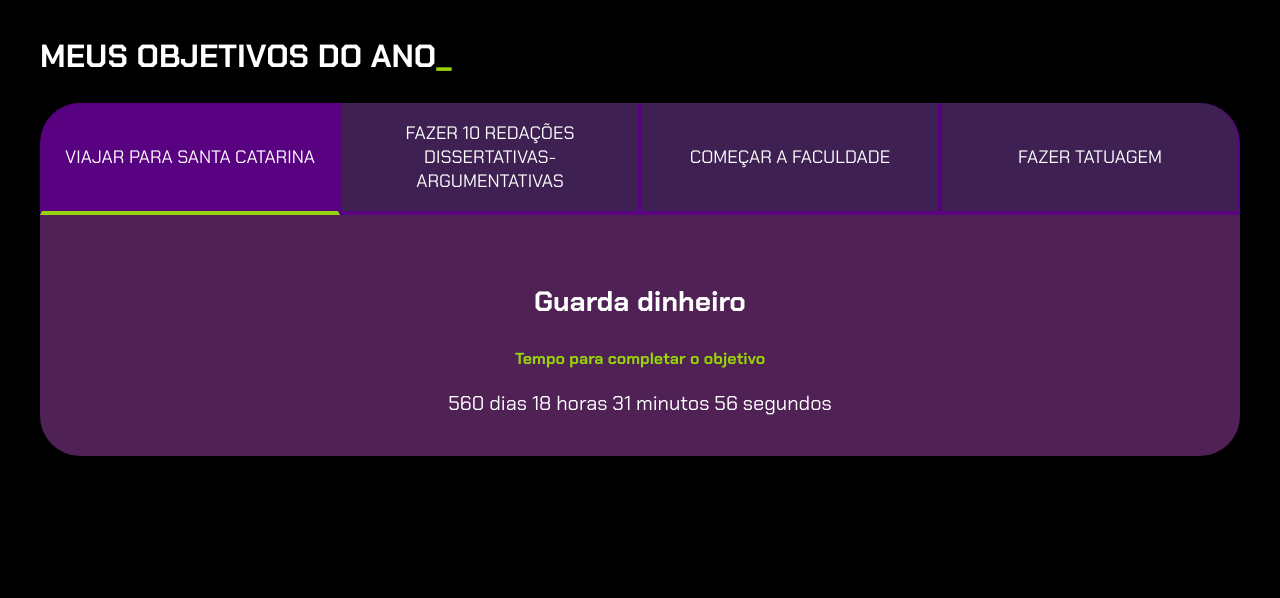
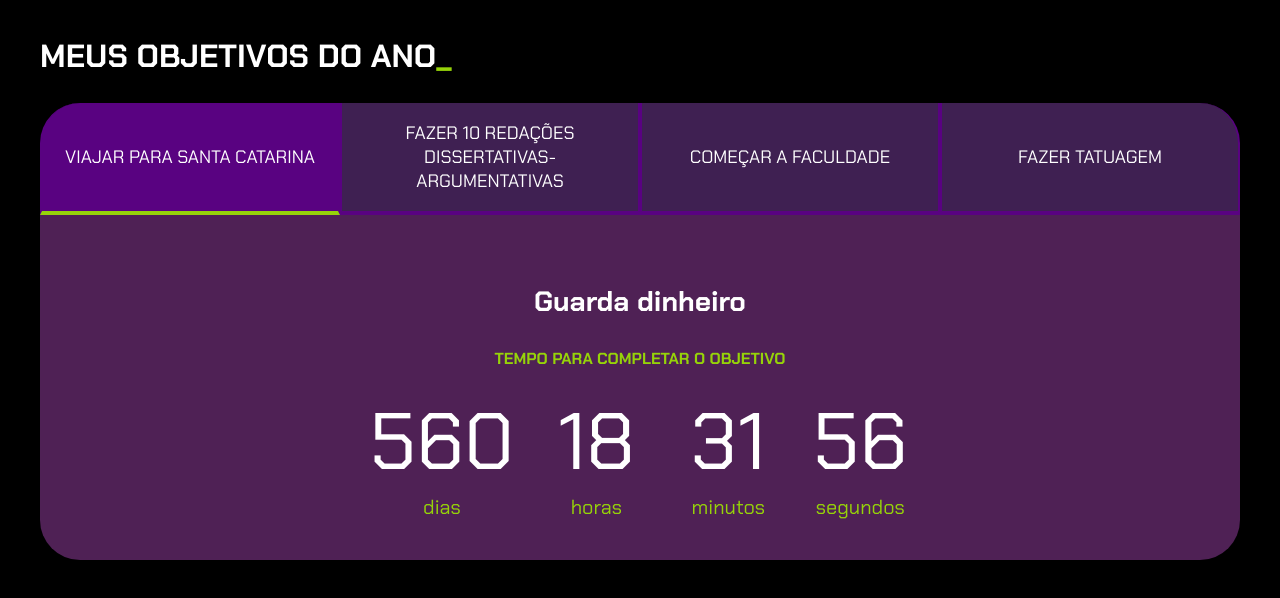
Before and after one commit to Drwexs/Novo, a plain HTML site: page index.html in a window 1280 px wide. Drawn offline with Linux system fonts and the light colour scheme.

Commit message:
Add files via upload

```diff
--- a/index.html
+++ b/index.html
@@ -24,24 +24,95 @@
                 <div class="aba-conteudo ativo">
                     <h3 class="aba-conteudo-titulo-principal">Guarda dinheiro</h3>
                     <h4 class="aba-conteudo-titulo-secundario">Tempo para completar o objetivo</h4>
-                    <div class="contador"></div>
+                    <div class="contador">
+                    <div class="contador-digito">
+                        <p class="contador-digito-numero" id="dias0"></p>
+                        <p class="contador-digito-texto">dias</p>
+                    </div>
+                    <div class="contador-digito">
+                        <p class="contador-digito-numero" id="horas0"></p>
+                        <p class="contador-digito-texto">horas</p>
+                    </div>
+                    <div class="contador-digito">
+                        <p class="contador-digito-numero" id="min0"></p>
+                        <p class="contador-digito-texto">minutos</p>
+                    </div>
+                    <div class="contador-digito">
+                        <p class="contador-digito-numero" id="seg0"></p>
+                        <p class="contador-digito-texto">segundos</p>
+                    </div>
+                </div>
                 </div>
                 <div class="aba-conteudo">
                     <h3 class="aba-conteudo-titulo-principal">4 Redações até agora</h3>
                     <h4 class="aba-conteudo-titulo-secundario">Tempo para completar o objetivo</h4>
-                    <div class="contador"></div>
+                    <div class="contador">
+                    <div class="contador-digito">
+                        <p class="contador-digito-numero" id="dias1"></p>
+                        <p class="contador-digito-texto">dias</p>
+                    </div>
+                    <div class="contador-digito">
+                        <p class="contador-digito-numero" id="horas1"></p>
+                        <p class="contador-digito-texto">horas</p>
+                    </div>
+                    <div class="contador-digito">
+                        <p class="contador-digito-numero" id="min1"></p>
+                        <p class="contador-digito-texto">minutos</p>
+                    </div>
+                    <div class="contador-digito">
+                        <p class="contador-digito-numero" id="seg1"></p>
+                        <p class="contador-digito-texto">segundos</p>
+                    </div>
+                </div>
+                </div>
 
-                </div>
+
                 <div class="aba-conteudo">
                     <h3 class="aba-conteudo-titulo-principal">Estudar para o ENEM/Vestibular</h3>
                     <h4 class="aba-conteudo-titulo-secundario">Tempo para completar o objetivo</h4>
-                    <div class="contador"></div>
+                    <div class="contador">
+                    <div class="contador-digito">
+                        <p class="contador-digito-numero" id="dias2"></p>
+                        <p class="contador-digito-texto">dias</p>
+                    </div>
+                    <div class="contador-digito">
+                        <p class="contador-digito-numero" id="horas2"></p>
+                        <p class="contador-digito-texto">horas</p>
+                    </div>
+                    <div class="contador-digito">
+                        <p class="contador-digito-numero" id="min2"></p>
+                        <p class="contador-digito-texto">minutos</p>
+                    </div>
+                    <div class="contador-digito">
+                        <p class="contador-digito-numero" id="seg2"></p>
+                        <p class="contador-digito-texto">segundos</p>
+                    </div>
+                </div>
+                </div>
 
-                </div>
+
                 <div class="aba-conteudo">
                     <h3 class="aba-conteudo-titulo-principal">Fazer pelo menos 1 tatuagem.</h3>
                     <h4 class="aba-conteudo-titulo-secundario">Tempo para completar o objetivo</h4>
-                    <div class="contador"></div>
+                    <div class="contador">
+                    <div class="contador-digito">
+                        <p class="contador-digito-numero" id="dias3"></p>
+                        <p class="contador-digito-texto">dias</p>
+                    </div>
+                    <div class="contador-digito">
+                        <p class="contador-digito-numero" id="horas3"></p>
+                        <p class="contador-digito-texto">horas</p>
+                    </div>
+                    <div class="contador-digito">
+                        <p class="contador-digito-numero" id="min3"></p>
+                        <p class="contador-digito-texto">minutos</p>
+                    </div>
+                    <div class="contador-digito">
+                        <p class="contador-digito-numero" id="seg3"></p>
+                        <p class="contador-digito-texto">segundos</p>
+                    </div>
+                </div>
+                </div>
 
                 </div>
             </div>
--- a/main.js
+++ b/main.js
@@ -28,7 +28,7 @@ const tempoObjetivo3 = new Date("2026-11-05T14:00:00");
 const tempoObjetivo4 = new Date("2026-11-05T14:00:00");
 
 
-//Armezena as datas em array para facilitar o acesso
+//Armazena as datas em array para facilitar o acesso
 const tempos = [tempoObjetivo1, tempoObjetivo2, tempoObjetivo3, tempoObjetivo4];
 
 
@@ -52,20 +52,36 @@ function calculaTempo(tempoObjetivo){
 
 
     //Se o tempo ainda não chegou, exibe a contagem regressiva formatada
-
-
     if (tempoFinal > 0){
-        return dias + " dias " + horas + " horas " + minutos + " minutos " + segundos + " segundos ";
+        return [dias,horas,minutos,segundos];
     } else{
-        return "Prazo Finalizado";
+        return [0, 0, 0, 0];
     }
 }
 
 
 //Função que atualiza todos os contadores na tela
 function atualizaCronometro(){
+
+    document.getElementById("dias0").textContent = calculaTempo(tempos[0]) [0];
+    document.getElementById("horas0").textContent = calculaTempo(tempos[0]) [1];
+    document.getElementById("min0").textContent = calculaTempo(tempos[0]) [2];
+    document.getElementById("seg0").textContent = calculaTempo(tempos[0]) [3];
+
+
     for (let i = 0; i < contadores.length; i++){
-        contadores[i].textContent = calculaTempo(tempos[i]);
+        const tempoRestante = calculaTempo(tempos[i]);
+        const diasElement = document.getElementById(`dias${i + 1}`);
+        const horasElement = document.getElementById(`horas${i + 1}`);
+        const minutosElement = document.getElementById(`min${i + 1}`);
+        const segundosElement = document.getElementById(`seg${i + 1}`);
+
+        if (diasElement && horasElement && minutosElement && segundosElement) {
+            diasElement.textContent = tempoRestante[0];
+            horasElement.textContent = tempoRestante[1];
+            minutosElement.textContent = tempoRestante[2];
+            segundosElement.textContent = tempoRestante[3];
+        }
     }
 }
 
--- a/style.css
+++ b/style.css
@@ -26,15 +26,18 @@ body {
     margin: 0 auto;
 }
 
+
 .titulo-principal {
     text-align: left;
     width: 100%;
     font-size: 32px;
 }
 
+
 .titulo-principal span {
     color: var(--verde);
 }
+
 
 .botao {
     font-family: "Chakra Petch", sans-serif;
@@ -52,50 +55,78 @@ body {
     border-top: none;
 }
 
+
 .botao:first-child {
     border-radius: 40px 40px 0 0;
 }
 
+
 .botoes {
     display: block;
 }
+
 
 .botao.ativo{
     background-color: var(--botao-ativo);
     border-bottom: 4px solid var(--verde);
 }
 
+
 .abas-textos{
     background-color: var(--texto-fundo);
     padding: 40px;
     border-radius: 0 0 40px 40px;
-    border-bottom: 40px;
 }
+
 
 .aba-conteudo.ativo{
     display: block;
 }
 
+
 .aba-conteudo{
     display: none;
 }
+
 
 .aba-conteudo-titulo-principal{
     font-size: 28px;
     text-align: center;
 }
 
+
 .aba-conteudo-titulo-secundario{
     text-align: center;
     color: var(--verde);
-    text-transform: u;
+    text-transform: uppercase;
 }
+
 
 .contador{
     font-size: 20px;
     text-align: center;
+    flex-wrap: wrap;
+    display: flex;
+    justify-content: center;
 }
 
+.contador-digito{
+    padding: 0 16px;
+    text-align: center;
+    min-width: 100px;
+}
+
+
+.contador-digito-numero{
+    font-size: 80px;
+    margin: 0;
+}
+
+.contador-digito-texto{
+    color: var(--verde);
+    font-size: 20px;
+    margin: 0;
+}
 
 
 
@@ -104,14 +135,13 @@ body {
         display: flex;
     }
 
+
     .botao:first-child{
         border-radius: 40px 0 0 0;
     }
 
+
     .botao:last-child{
         border-radius: 0 40px 0 0;
     }
-
-
-
 }
```
